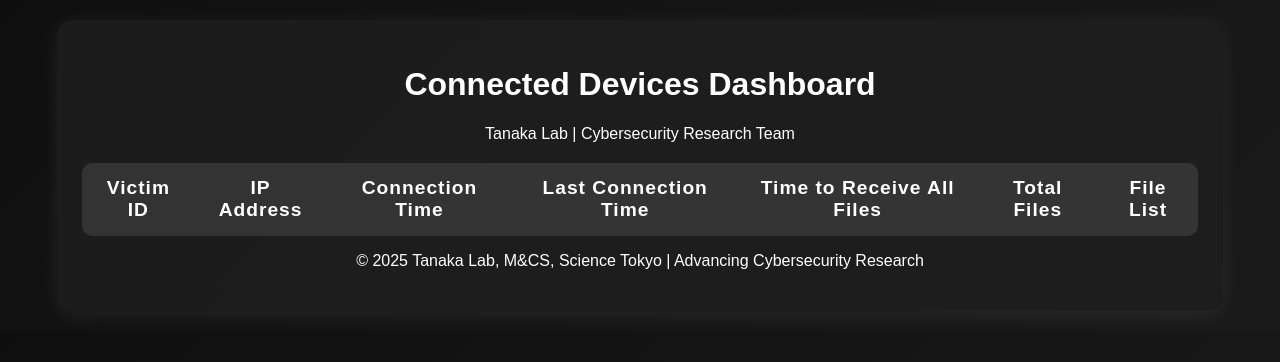
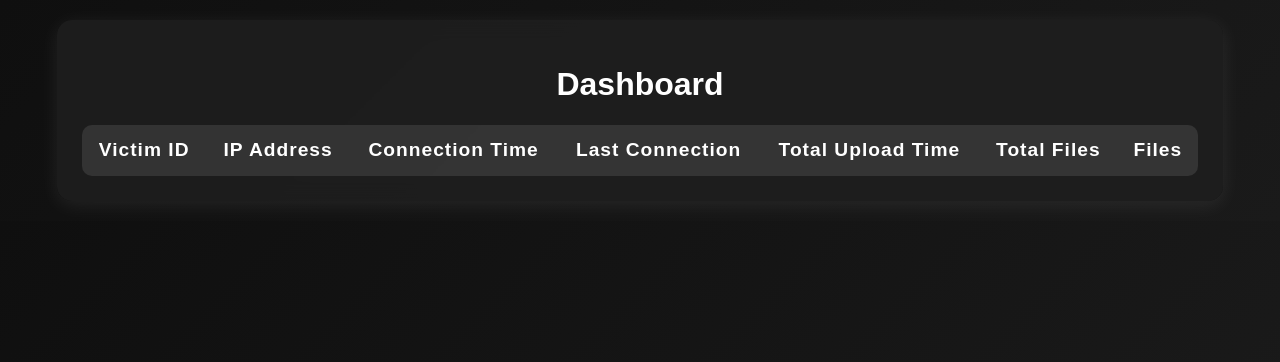
Before and after one commit to 2naseernoor/DEOBBETest1, a website: page dashboard/index.html in a window 1280 px wide. Drawn offline with nearby package versions, Linux system fonts and the light colour scheme; no server answers.

Commit message:
Updated code-v6

```diff
--- a/dashboard/index.html
+++ b/dashboard/index.html
@@ -103,31 +103,23 @@
 </head>
 <body>
   <div class="container">
-    <header>
-      <h1>Connected Devices Dashboard</h1>
-      <p>Tanaka Lab | Cybersecurity Research Team</p>
-    </header>
-
-    <table id="devicesTable">
+    <h1>Dashboard</h1>
+    <table id="devicesTable" class="device-table">
       <thead>
         <tr>
           <th>Victim ID</th>
           <th>IP Address</th>
           <th>Connection Time</th>
-          <th>Last Connection Time</th>
-          <th>Time to Receive All Files</th>
+          <th>Last Connection</th>
+          <th>Total Upload Time</th>
           <th>Total Files</th>
-          <th>File List</th>
+          <th>Files</th>
         </tr>
       </thead>
       <tbody>
-        <!-- Rows will be populated by JavaScript -->
+        <!-- Data will be populated here -->
       </tbody>
     </table>
-
-    <footer>
-      <p>© 2025 Tanaka Lab, M&CS, Science Tokyo | Advancing Cybersecurity Research</p>
-    </footer>
   </div>
 </body>
 </html>
```
Also changed, not shown: server.js (+15 -1 lines).
